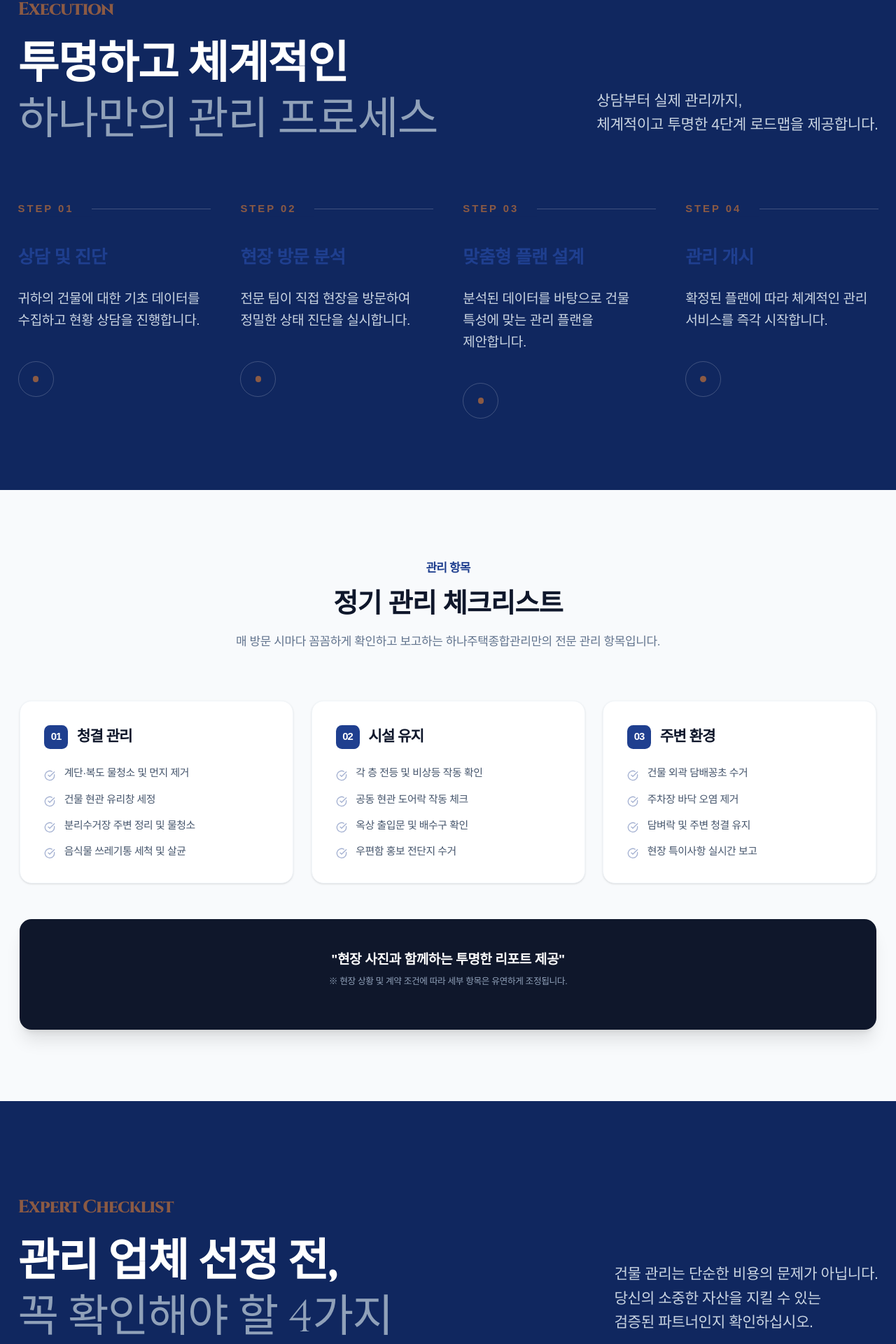
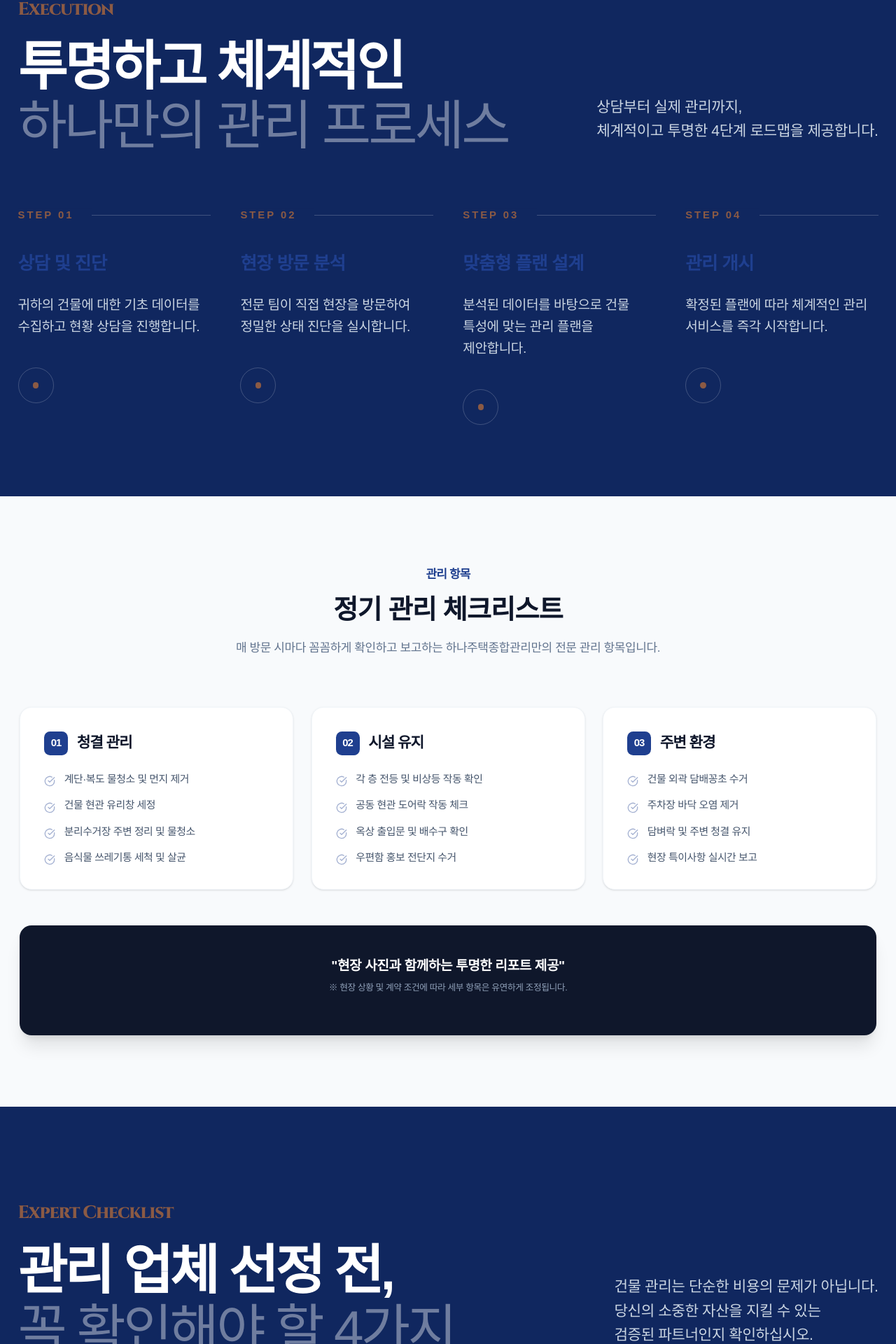
Before and after one commit to DoHyunBak/hana_management, a React (Vite) app: page /services in a window 1280 px wide. Shown: the part 2792-4712 px from the top of the page at 70% size. Built offline with nearby package versions, Linux system fonts and the light colour scheme; a web font is replaced by a local one.

Commit message:
design: update typography to Next-Gen 2026 style for checklist and process sections

```diff
--- a/src/components/CheckBeforeChoosingSection.tsx
+++ b/src/components/CheckBeforeChoosingSection.tsx
@@ -35,9 +35,9 @@ const CheckBeforeChoosingSection = () => {
         <div className="flex flex-col lg:flex-row justify-between items-end mb-24 gap-10">
           <div className="max-w-2xl">
             <h2 className="text-secondary font-serif text-2xl mb-6">Expert Checklist</h2>
-            <h3 className="text-4xl md:text-6xl text-white font-serif leading-tight tracking-tight">
+            <h3 className="text-4xl md:text-7xl text-white font-bold leading-[1.1] tracking-tighter">
               관리 업체 선정 전, <br />
-              <span className="text-slate-400 font-normal">꼭 확인해야 할 4가지</span>
+              <span className="text-white/40 font-normal">꼭 확인해야 할 4가지</span>
             </h3>
           </div>
           <p className="text-slate-300 text-xl max-w-sm font-light leading-relaxed break-keep">
--- a/src/components/ProcessSection.tsx
+++ b/src/components/ProcessSection.tsx
@@ -14,9 +14,9 @@ const ProcessSection = () => {
         <div className="mb-20 flex flex-col md:flex-row justify-between items-end gap-10">
           <div className="max-w-2xl">
             <h2 className="text-secondary font-serif text-2xl mb-6">Execution</h2>
-            <h3 className="text-4xl md:text-6xl text-white font-serif leading-tight tracking-tight">
+            <h3 className="text-4xl md:text-7xl text-white font-bold leading-[1.1] tracking-tighter">
               투명하고 체계적인 <br />
-              <span className="text-slate-400 font-normal">하나만의 관리 프로세스</span>
+              <span className="text-white/40 font-normal">하나만의 관리 프로세스</span>
             </h3>
           </div>
           <p className="text-slate-300 text-xl max-w-sm font-light leading-relaxed break-keep">
```
